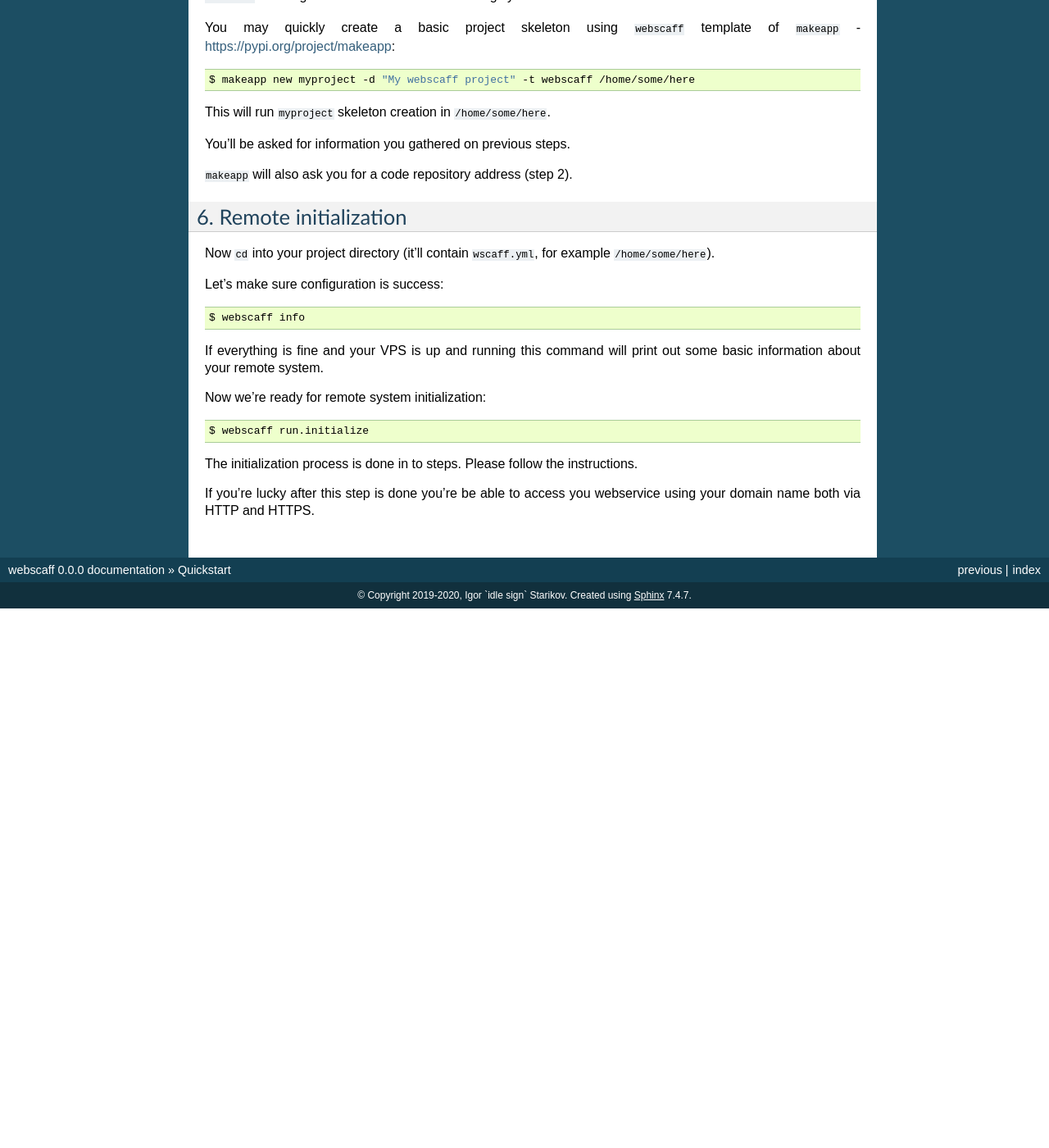
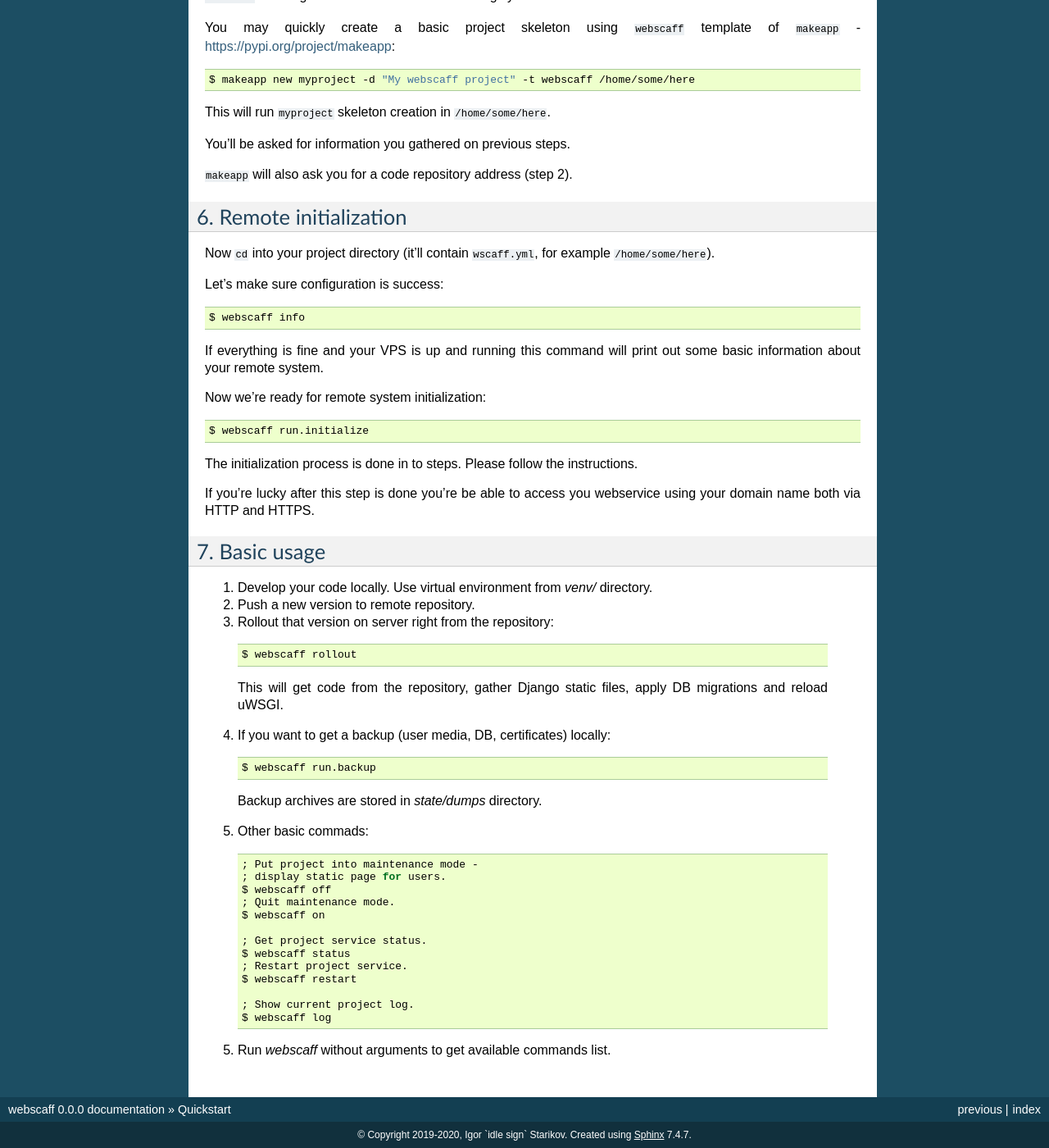
Before and after one commit to idlesign/webscaff, a Sphinx documentation site: the page built from docs/source/quickstart.rst, in a window 1280 px wide and 1400 px high, scrolled down 969 px. Shown: the whole window at 82% size. Built offline with Sphinx 7.4.7, drawn with Linux system fonts in a browser that asks for light colours; before the commit the page ends 1711 px from its top, so only the background shows below that.

Commit message:
Docs updated.

```diff
--- a/docs/source/quickstart.rst
+++ b/docs/source/quickstart.rst
@@ -103,3 +103,50 @@
 
 If you're lucky after this step is done you're be able to access you webservice
 using your domain name both via HTTP and HTTPS.
+
+
+7. Basic usage
+~~~~~~~~~~~~~~
+
+1. Develop your code locally. Use virtual environment from `venv/` directory.
+2. Push a new version to remote repository.
+3. Rollout that version on server right from the repository:
+
+  .. code-block:: bash
+
+      $ webscaff rollout
+
+  This will get code from the repository, gather Django static files, apply
+  DB migrations and reload uWSGI.
+
+
+4. If you want to get a backup (user media, DB, certificates) locally:
+
+
+  .. code-block:: bash
+
+      $ webscaff run.backup
+
+  Backup archives are stored in `state/dumps` directory.
+
+5. Other basic commads:
+
+
+  .. code-block:: bash
+
+      ; Put project into maintenance mode -
+      ; display static page for users.
+      $ webscaff off
+      ; Quit maintenance mode.
+      $ webscaff on
+
+      ; Get project service status.
+      $ webscaff status
+      ; Restart project service.
+      $ webscaff restart
+
+      ; Show current project log.
+      $ webscaff log
+
+
+5. Run `webscaff` without arguments to get available commands list.
```
Also changed, not shown: README.rst (+14 -1 lines).
